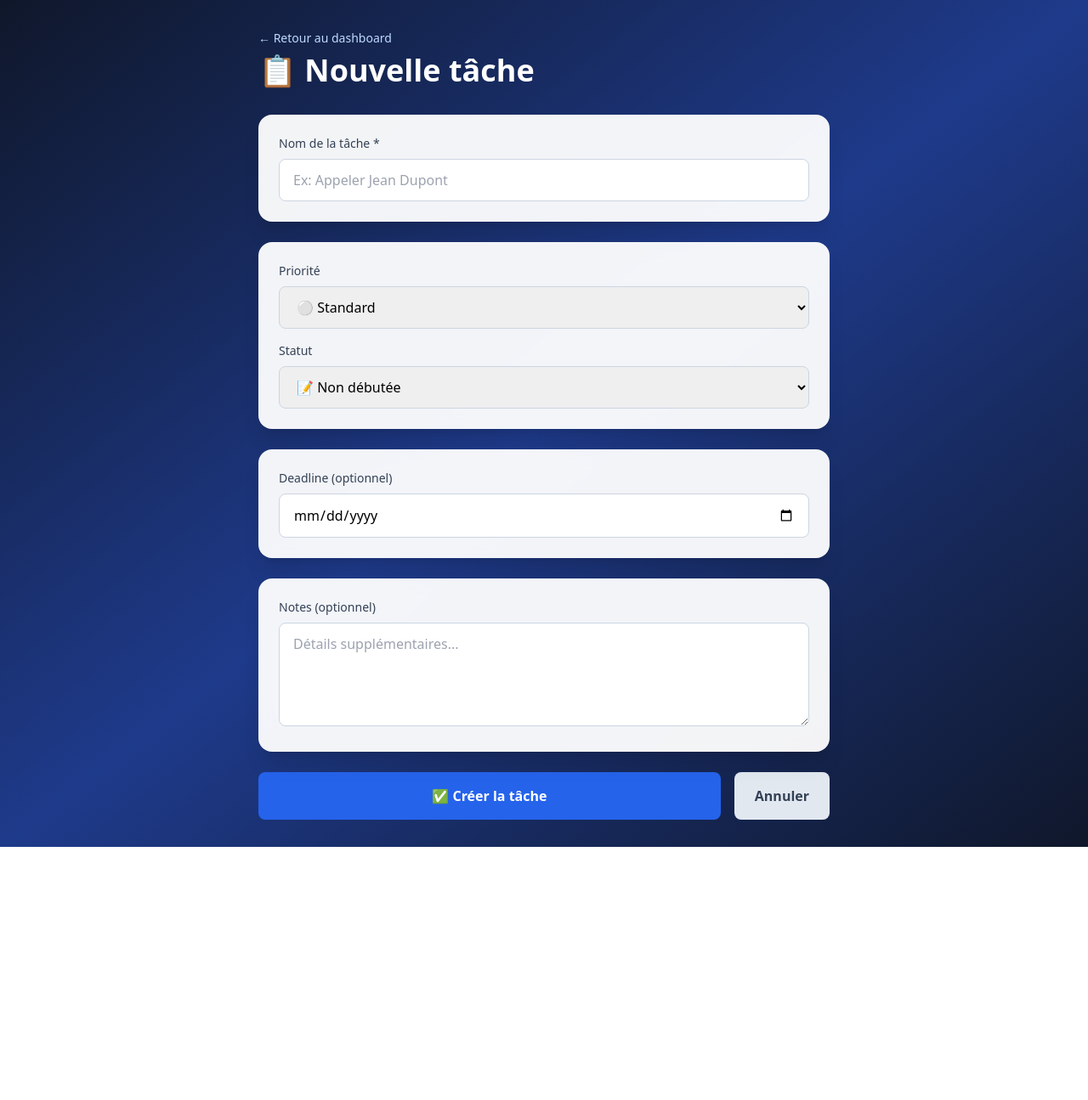
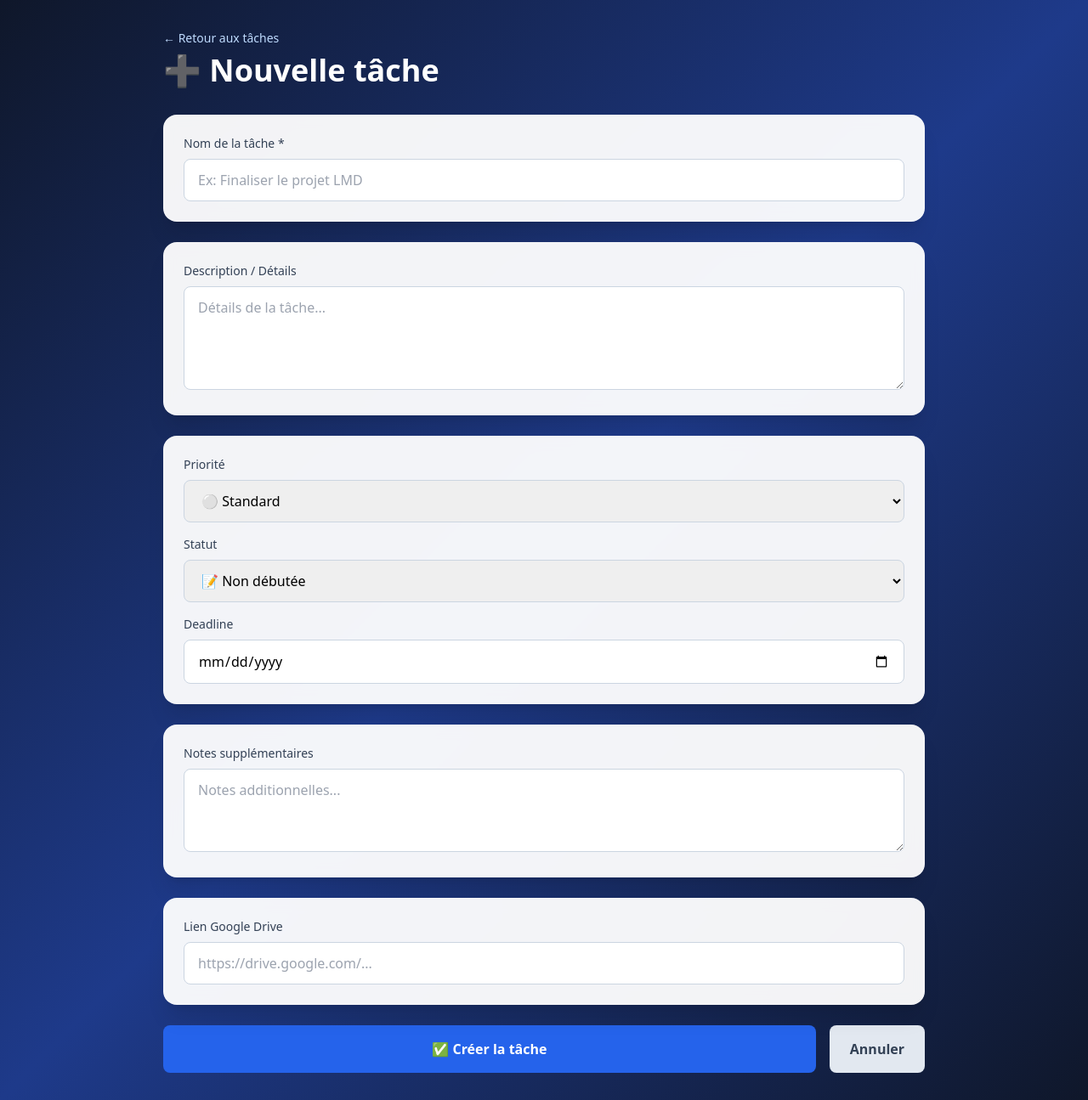
Before and after one commit to lamarmottedigital/lmd-command-center, a Next.js app: page /taches/new in a window 1280 px wide. Shown: the whole page at 85% size. Before the commit the page ends 997 px from the top, so only its background shows below. Built offline with nearby package versions, Linux system fonts and the light colour scheme; no server answers.

Commit message:
Update page.tsx

```diff
--- a/app/taches/new/page.tsx
+++ b/app/taches/new/page.tsx
@@ -4,78 +4,85 @@ import { useState } from 'react';
 import { createClient } from '@supabase/supabase-js';
 import Link from 'next/link';
 import { useRouter } from 'next/navigation';
-import '../../globals.css';
 
 const supabaseUrl = process.env.NEXT_PUBLIC_SUPABASE_URL!;
 const supabaseKey = process.env.NEXT_PUBLIC_SUPABASE_ANON_KEY!;
 const supabase = createClient(supabaseUrl, supabaseKey);
 
-export default function NewTache() {
+export default function NouvelleTache() {
   const router = useRouter();
   const [saving, setSaving] = useState(false);
   const [error, setError] = useState('');
 
   const [name, setName] = useState('');
+  const [entree, setEntree] = useState('');
+  const [notes, setNotes] = useState('');
   const [priorite, setPriorite] = useState('standard');
   const [statut, setStatut] = useState('non_debutee');
-  const [source, setSource] = useState('tache');
   const [deadline, setDeadline] = useState('');
-  const [projectId, setProjectId] = useState('');
-  const [notes, setNotes] = useState('');
+  const [urlDrive, setUrlDrive] = useState('');
 
   const handleSubmit = async (e: React.FormEvent) => {
     e.preventDefault();
+
+    if (!name.trim()) {
+      setError('Le nom de la tâche est obligatoire');
+      return;
+    }
+
     setSaving(true);
     setError('');
 
-    if (!name.trim()) {
-      setError('Le nom de la tâche est obligatoire');
-      setSaving(false);
-      return;
-    }
-
     try {
-      const tacheData: any = {
+      const insertData: any = {
         name: name.trim(),
+        entree: entree.trim() || null,
+        notes: notes.trim() || null,
         priorite,
         statut,
-        source,
+        url_drive: urlDrive.trim() || null,
         archived: false
       };
 
-      if (deadline) tacheData.deadline = deadline;
-      if (projectId) tacheData.project_id = projectId;
-      if (notes.trim()) tacheData.notes = notes.trim();
+      if (deadline) insertData.deadline = deadline;
 
-      const { error: insertError } = await supabase
-        .from('captures')
-        .insert([tacheData]);
+      const { data, error: insertError } = await supabase
+        .from('taches')
+        .insert(insertData)
+        .select()
+        .single();
 
       if (insertError) throw insertError;
 
-      router.push('/');
+      router.push(`/taches/${data.id}`);
     } catch (err: any) {
-      setError(err.message || 'Erreur lors de la création');
+      setError(err.message || 'Erreur de création');
       setSaving(false);
     }
   };
 
   return (
     <div className="min-h-screen p-4 md:p-8">
-      <div className="max-w-2xl mx-auto">
+      <div className="max-w-4xl mx-auto">
 
+        {/* Header */}
         <div className="mb-8">
-          <Link href="/" className="text-blue-200 hover:text-white text-sm mb-2 inline-block">
-            ← Retour au dashboard
+          <Link href="/taches" className="text-blue-200 hover:text-white text-sm mb-2 inline-block">
+            ← Retour aux tâches
           </Link>
           <h1 className="text-3xl md:text-4xl font-bold text-white">
-            📋 Nouvelle tâche
+            ➕ Nouvelle tâche
           </h1>
         </div>
 
+        {error && (
+          <div className="bg-red-100 border border-red-400 text-red-700 px-4 py-3 rounded-lg mb-6">
+            ❌ {error}
+          </div>
+        )}
+
         <form onSubmit={handleSubmit} className="space-y-6">
 
-          {/* Nom */}
           <div className="bg-white/95 backdrop-blur rounded-2xl p-6 shadow-xl">
             <label className="block text-sm font-medium text-slate-700 mb-2">
               Nom de la tâche *
@@ -84,13 +91,25 @@ export default function NewTache() {
               type="text"
               value={name}
               onChange={(e) => setName(e.target.value)}
-              placeholder="Ex: Appeler Jean Dupont"
+              placeholder="Ex: Finaliser le projet LMD"
               className="w-full px-4 py-3 border border-slate-300 rounded-lg focus:ring-2 focus:ring-blue-500"
               required
             />
           </div>
 
-          {/* Priorité & Statut */}
+          <div className="bg-white/95 backdrop-blur rounded-2xl p-6 shadow-xl">
+            <label className="block text-sm font-medium text-slate-700 mb-2">
+              Description / Détails
+            </label>
+            <textarea
+              value={entree}
+              onChange={(e) => setEntree(e.target.value)}
+              rows={4}
+              placeholder="Détails de la tâche..."
+              className="w-full px-4 py-3 border border-slate-300 rounded-lg focus:ring-2 focus:ring-blue-500"
+            />
+          </div>
+
           <div className="bg-white/95 backdrop-blur rounded-2xl p-6 shadow-xl space-y-4">
             <div>
               <label className="block text-sm font-medium text-slate-700 mb-2">
@@ -122,36 +141,46 @@ export default function NewTache() {
                 <option value="terminee">✅ Terminée</option>
               </select>
             </div>
+
+            <div>
+              <label className="block text-sm font-medium text-slate-700 mb-2">
+                Deadline
+              </label>
+              <input
+                type="date"
+                value={deadline}
+                onChange={(e) => setDeadline(e.target.value)}
+                className="w-full px-4 py-3 border border-slate-300 rounded-lg focus:ring-2 focus:ring-blue-500"
+              />
+            </div>
           </div>
 
-          {/* Deadline */}
           <div className="bg-white/95 backdrop-blur rounded-2xl p-6 shadow-xl">
             <label className="block text-sm font-medium text-slate-700 mb-2">
-              Deadline (optionnel)
+              Notes supplémentaires
             </label>
-            <input
-              type="date"
-              value={deadline}
-              onChange={(e) => setDeadline(e.target.value)}
+            <textarea
+              value={notes}
+              onChange={(e) => setNotes(e.target.value)}
+              rows={3}
+              placeholder="Notes additionnelles..."
               className="w-full px-4 py-3 border border-slate-300 rounded-lg focus:ring-2 focus:ring-blue-500"
             />
           </div>
 
-          {/* Notes */}
           <div className="bg-white/95 backdrop-blur rounded-2xl p-6 shadow-xl">
             <label className="block text-sm font-medium text-slate-700 mb-2">
-              Notes (optionnel)
+              Lien Google Drive
             </label>
-            <textarea
-              value={notes}
-              onChange={(e) => setNotes(e.target.value)}
-              placeholder="Détails supplémentaires..."
-              rows={4}
+            <input
+              type="url"
+              value={urlDrive}
+              onChange={(e) => setUrlDrive(e.target.value)}
+              placeholder="https://drive.google.com/..."
               className="w-full px-4 py-3 border border-slate-300 rounded-lg focus:ring-2 focus:ring-blue-500"
             />
           </div>
 
-          {/* Boutons */}
           <div className="flex gap-4">
             <button
               type="submit"
@@ -160,20 +189,14 @@ export default function NewTache() {
             >
               {saving ? 'Création...' : '✅ Créer la tâche'}
             </button>
-
             <Link
-              href="/"
+              href="/taches"
               className="px-6 py-4 bg-slate-200 hover:bg-slate-300 text-slate-700 font-semibold rounded-lg transition-colors text-center"
             >
               Annuler
             </Link>
           </div>
 
-          {error && (
-            <div className="bg-red-100 border border-red-400 text-red-700 px-4 py-3 rounded-lg">
-              ❌ {error}
-            </div>
-          )}
         </form>
 
       </div>
```
